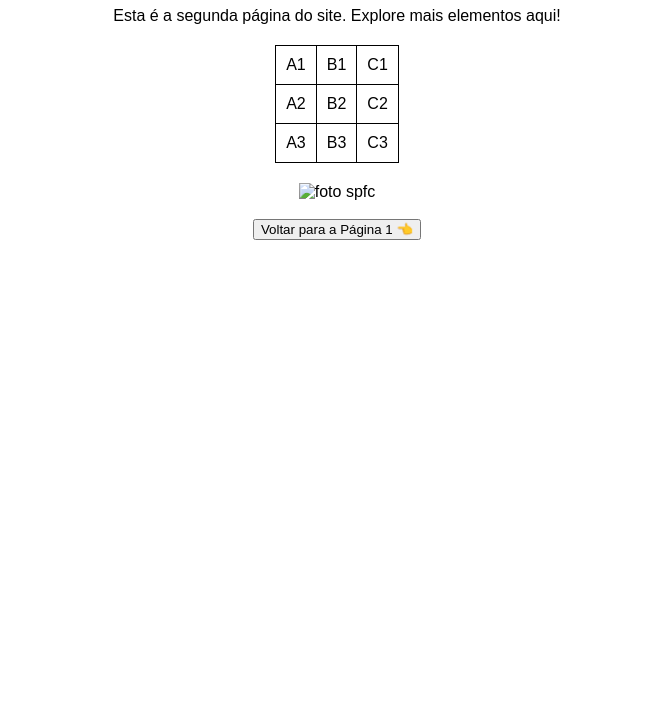
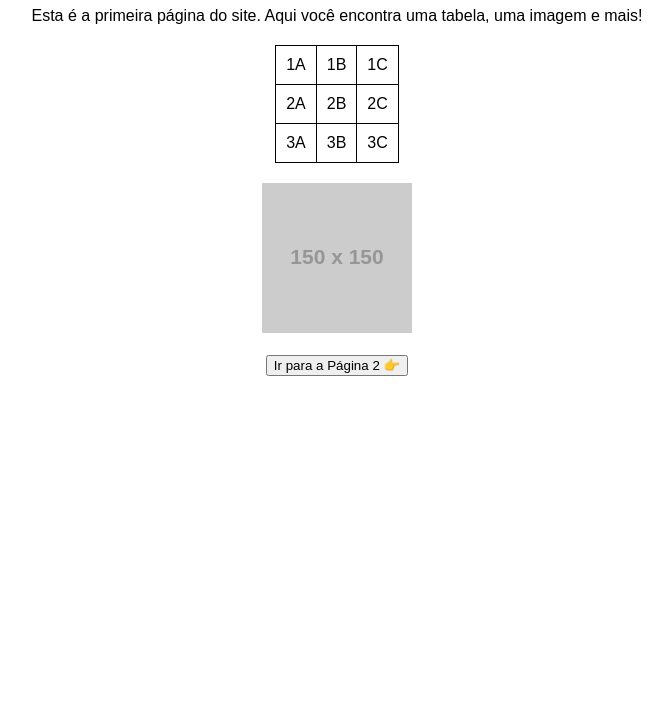
Before and after one commit to stzultimoheroi/trabalho2, a plain HTML site: page index.html in a window 1280 px wide. Shown: the part 74-800 px from the top of the page, without its empty margins (303-975 px from the left). Drawn offline with Linux system fonts and the light colour scheme; placeholder pictures from the web are drawn by us.

Commit message:
Update index.html

```diff
--- a/index.html
+++ b/index.html
@@ -3,7 +3,7 @@
 <head>
     <meta charset="UTF-8">
     <meta name="viewport" content="width=device-width, initial-scale=1.0">
-    <title>Página 2</title>
+    <title>Página 1</title>
     <style>
         body {
             font-family: Arial, sans-serif;
@@ -22,35 +22,35 @@
     </style>
 </head>
 <body>
-    <h1>Bem-vindo à Página 2! 🌟</h1>
-    <p>Esta é a segunda página do site. Explore mais elementos aqui!</p>
+    <h1>Bem-vindo à Página 1! 😊</h1>
+    <p>Esta é a primeira página do site. Aqui você encontra uma tabela, uma imagem e mais!</p>
 
     <!-- Tabela 3x3 -->
     <table class="tabela">
         <tr>
-            <td>A1</td>
-            <td>B1</td>
-            <td>C1</td>
+            <td>1A</td>
+            <td>1B</td>
+            <td>1C</td>
         </tr>
         <tr>
-            <td>A2</td>
-            <td>B2</td>
-            <td>C2</td>
+            <td>2A</td>
+            <td>2B</td>
+            <td>2C</td>
         </tr>
         <tr>
-            <td>A3</td>
-            <td>B3</td>
-            <td>C3</td>
+            <td>3A</td>
+            <td>3B</td>
+            <td>3C</td>
         </tr>
     </table>
 
     <!-- Imagem -->
-    <img src="spfc.png" alt="foto spfc">
+    <img src="https://via.placeholder.com/150" alt="Imagem de exemplo">
 
-    <!-- Botão para voltar à Página 1 -->
+    <!-- Botão para ir à Página 2 -->
     <br><br>
-    <a href="index.html">
-        <button>Voltar para a Página 1 👈</button>
+    <a href="pagina2.html">
+        <button>Ir para a Página 2 👉</button>
     </a>
 </body>
 </html>
```
